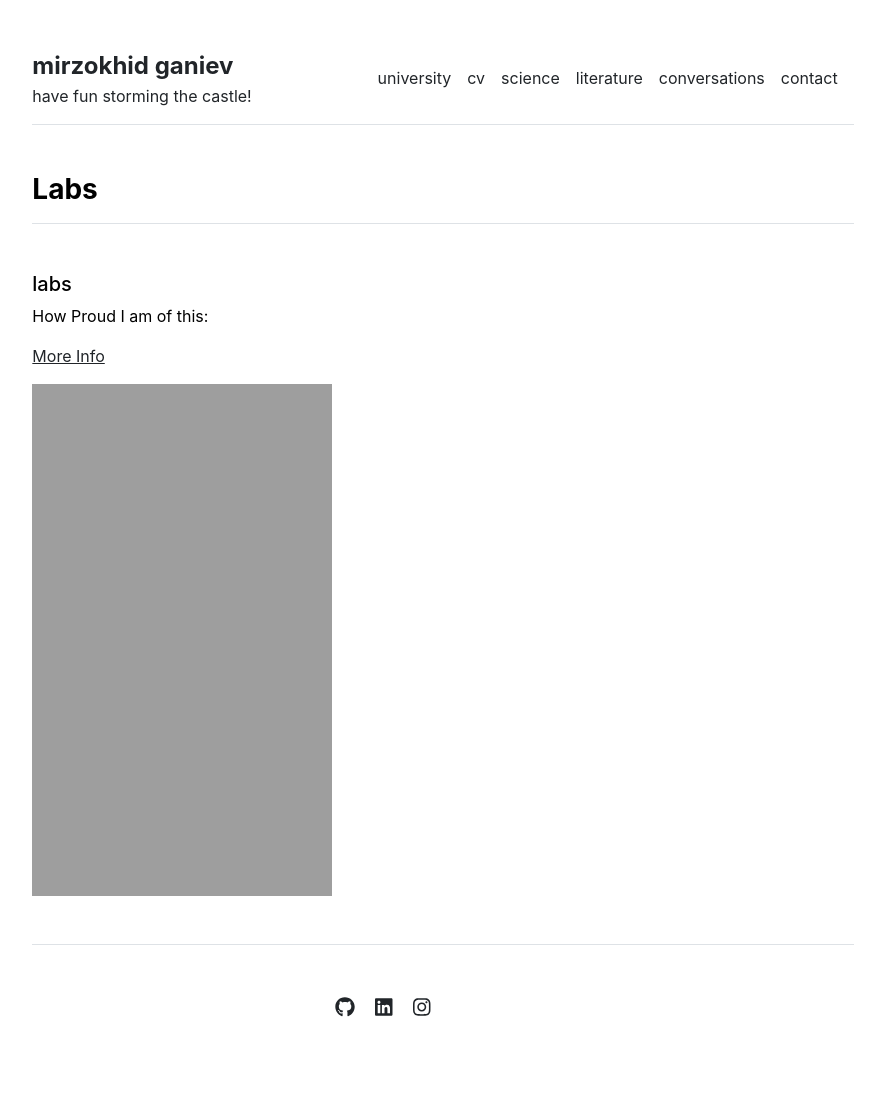
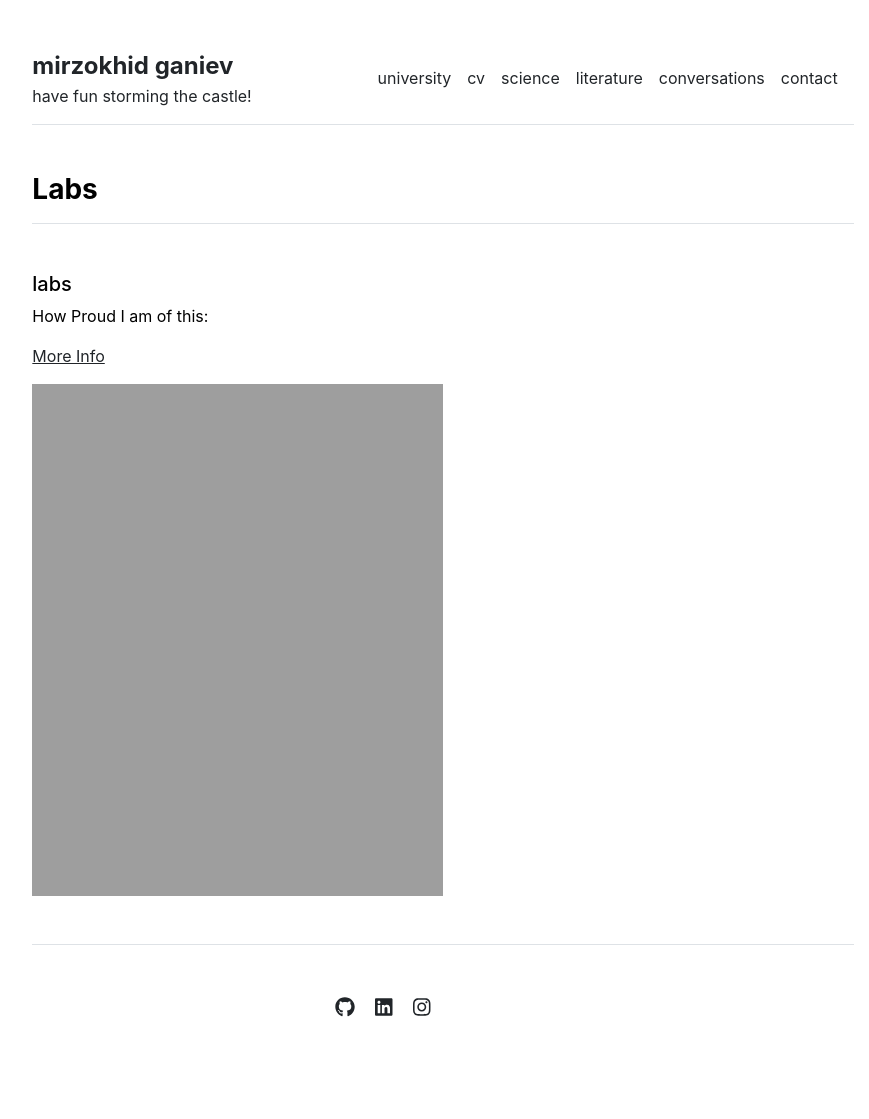
Before and after one commit to Mirzokhid/mirzokhid.github.io, a Jekyll site: the page built from science.md, in a window 1280 px wide. Shown: the whole page, without its empty margins (197-1066 px from the left). Built offline with Jekyll 4.4.1, drawn with Linux system fonts in a browser that asks for light colours.

Commit message:
Update science.html

```diff
--- a/_layouts/science.html
+++ b/_layouts/science.html
@@ -16,13 +16,11 @@ layout: default
   <div>
     <h3 class="fw-bold border-bottom pb-3 mb-5">Labs</h3>
     {% for science in site.data.settings.science %}
-      <div class="col-md-6" align="left">
+      <div class="col-md-6">
         <h5>{{ science.name }}</h5>
-        <p> How Proud I am of this: {{ science.how}}</p>
+        <p align="left"> How Proud I am of this: {{ science.how}}</p>
         <p><a href="{{ site.github.url }}/science/labs/experiment{{ science.number }}">More Info</a></p>
-    </div>
-    <div  style="display:inline-block;float:left;margin-right:20px;">
-      <iframe src="{{ site.github.url }}/science/labs/{{ science.url }}" width="100%" height="512" align="right"></iframe>
+        <iframe src="{{ site.github.url }}/science/labs/{{ science.url }}" width="100%" height="512" align="right"></iframe>
     </div>
   </div>
   {% endfor %}
```
